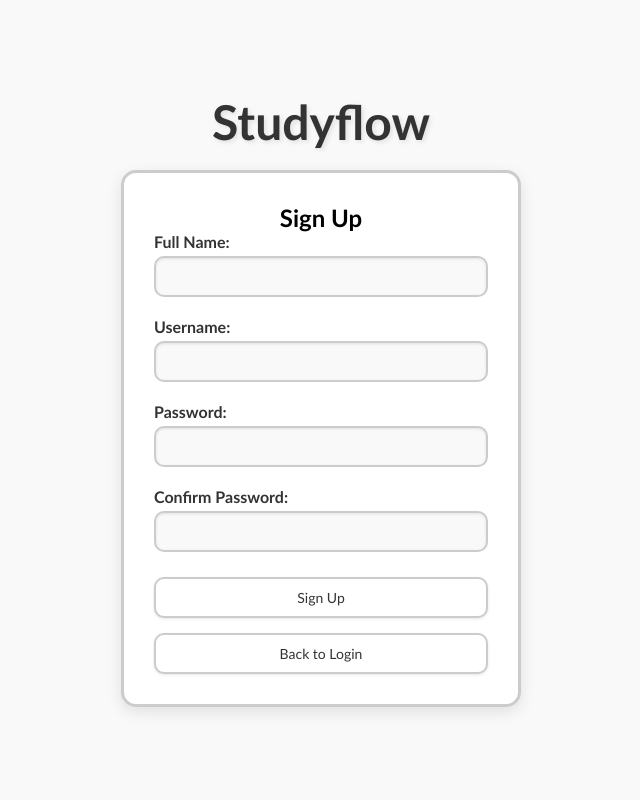
After one commit to lucasleung8/studyflow, a PHP site: page /signup.html in a window 1280 px wide. The commit adds this page. Shown: the whole page, without its empty margins (319-959 px from the left). Run offline with PHP 8.4, Linux system fonts and the light colour scheme.

```diff
--- /dev/null
+++ b/css/auth.css
@@ -0,0 +1,161 @@
+* {
+    box-sizing: border-box;
+    margin: 0;
+    padding: 0;
+    font-family: 'Trebuchet MS', 'Lucida Sans Unicode', 'Lucida Grande', 'Lucida Sans', Arial, sans-serif;
+}
+:root {
+    --background-color: #f9f9f9;
+    --container-color: #ffffff;
+    --font-color: #333333;
+    --border-color: #cccccc;
+    --shadow-color: rgba(0, 0, 0, 0.1);
+    --button-hover-color: #e0e0e0;
+    --button-active-color: #d0d0d0;
+    --highlight-color: #e53935;
+}
+
+.darkmode {
+    --background-color: #121212;
+    --container-color: #1e1e1e;
+    --font-color: #e0e0e0;
+    --border-color: #444444;
+    --shadow-color: rgba(0, 0, 0, 0.6);
+    --button-hover-color: #2a2a2a;
+    --button-active-color: #3a3a3a;
+    --highlight-color: #ff4c4c;
+}
+
+body {
+    display: flex;
+    flex-direction: column;
+    background-color: var(--background-color);
+    align-items: center;
+    justify-content: center;
+    height: 100vh;
+    margin: 0;
+    transition: background 0.5s, color 0.5s;
+}
+
+.center-text {
+    text-align: center;
+    margin-bottom: 20px;
+    font-size: 3rem;
+    font-weight: bold;
+    color: var(--font-color);
+    text-shadow: 2px 2px 5px var(--shadow-color);
+    cursor: pointer;
+    transition: transform 0.3s ease, color 0.3s ease;
+    text-decoration: none; /* Remove underline */
+}
+
+.center-text:hover {
+    transform: scale(1.1);
+    color: var(--highlight-color);
+}
+
+.rounded-container {
+    display: flex;
+    flex-direction: column;
+    align-items: center;
+    justify-content: center;
+    background: var(--container-color);
+    width: 90%;
+    max-width: 400px;
+    padding: 30px;
+    border: 3px solid var(--border-color); /* Add a clear border */
+    border-radius: 15px; /* Rounded corners */
+    box-shadow: 0 5px 15px var(--shadow-color); /* Add drop shadow */
+}
+
+label {
+    display: block;
+    margin-bottom: 5px;
+    font-weight: bold;
+    color: var(--font-color);
+}
+
+input {
+    width: 100%;
+    padding: 10px;
+    margin-bottom: 15px;
+    border: 2px solid var(--border-color);
+    border-radius: 10px;
+    font-size: 14px;
+    background: var(--background-color);
+    color: var(--font-color);
+    box-shadow: inset 0 1px 3px var(--shadow-color);
+    transition: border-color 0.3s ease, box-shadow 0.3s ease;
+}
+
+input:focus {
+    border-color: var(--highlight-color);
+    box-shadow: 0 0 5px var(--highlight-color);
+    outline: none;
+}
+
+.feedback {
+    font-size: 12px;
+    margin-top: -5px;
+    margin-bottom: 10px;
+    display: block;
+    word-wrap: break-word;
+    overflow-wrap: break-word;
+}
+
+.feedback.error {
+    color: var(--highlight-color);
+    font-size: 16px;
+    margin-top: 15px;
+    margin-bottom: 10px;
+    text-align: center;
+}
+
+.feedback.success {
+    color: var(--font-color);
+}
+
+.feedback.notloggedin {
+    color: var(--highlight-color);
+    font-size: 16px;
+    margin-top: 15px;
+    margin-bottom: 10px;
+    text-align: center;
+}
+
+
+.authButton {
+    display: flex;
+    align-items: center;
+    justify-content: center;
+    cursor: pointer;
+    color: var(--font-color);
+    background: var(--container-color);
+    border: 2px solid var(--border-color);
+    box-shadow: 0 1px 3px var(--shadow-color);
+    border-radius: 10px;
+    padding: 10px 15px;
+    font-size: 14px;
+    text-align: center;
+    text-decoration: none;
+    transition: background 0.3s, box-shadow 0.3s, transform 0.3s ease;
+}
+
+.authButton:hover {
+    background: var(--button-hover-color);
+    box-shadow: 0 3px 6px var(--shadow-color);
+    transform: translateY(-2px);
+}
+
+.authButton:active {
+    background: var(--button-active-color);
+    box-shadow: 0 0.5px 3px var(--shadow-color);
+    transform: translateY(1px);
+}
+
+#signupForm, #loginForm {
+    width: 100%;
+    display: flex;
+    flex-direction: column;
+    align-items: stretch;
+}
--- /dev/null
+++ b/js/login/signup.js
@@ -0,0 +1,99 @@
+window.addEventListener("load", function (event) {
+    const usernameInput = document.getElementById("username");
+    const passwordInput = document.getElementById("password");
+    const confirmPasswordInput = document.getElementById("confirmPassword");
+    const realNameInput = document.getElementById("realName");
+    const usernameFeedback = document.getElementById("usernameFeedback");
+    const passwordFeedback = document.getElementById("passwordFeedback");
+    const confirmPasswordFeedback = document.getElementById("confirmPasswordFeedback");
+    const signupFeedback = document.getElementById("signupFeedback");
+    const signupButton = document.getElementById("submitSignUp");
+
+    usernameInput.addEventListener("input", () => {
+        const username = usernameInput.value;
+        if (username.length < 8) {
+            usernameFeedback.textContent = "Username must be at least 8 characters.";
+            usernameFeedback.className = "feedback error";
+        } else {
+            fetch(`server/checkUsername.php?username=${username}`)
+                .then(response => response.json())
+                .then(data => {
+                    if (data.exists) {
+                        usernameFeedback.textContent = "Username is already taken.";
+                        usernameFeedback.className = "feedback error";
+                    } else {
+                        usernameFeedback.textContent = "Username is available.";
+                        usernameFeedback.className = "feedback success";
+                    }
+                });
+        }
+    });
+
+    passwordInput.addEventListener("input", () => {
+        const password = passwordInput.value;
+        const regex = /^(?=.*[a-z])(?=.*[A-Z])(?=.*\d)(?=.*[@$!%*?&])[A-Za-z\d@$!%*?&]{8,}$/;
+        if (!regex.test(password)) {
+            passwordFeedback.textContent = "Password must be at least 8 characters, include uppercase, lowercase, number, and special character.";
+            passwordFeedback.className = "feedback error";
+        } else {
+            passwordFeedback.textContent = "Password is valid.";
+            passwordFeedback.className = "feedback success";
+        }
+    });
+
+    confirmPasswordInput.addEventListener("input", () => {
+        if (confirmPasswordInput.value !== passwordInput.value) {
+            confirmPasswordFeedback.textContent = "Passwords do not match.";
+            confirmPasswordFeedback.className = "feedback error";
+        } else {
+            confirmPasswordFeedback.textContent = "Passwords match.";
+            confirmPasswordFeedback.className = "feedback success";
+        }
+    });
+
+    signupButton.addEventListener("click", (event) => {
+        event.preventDefault();
+
+        const username = usernameInput.value.trim();
+        const password = passwordInput.value.trim();
+        const confirmPassword = confirmPasswordInput.value.trim();
+        const realName = realNameInput.value.trim();
+
+        if (!username || !password || !confirmPassword || !realName) {
+            signupFeedback.textContent = "Please fill in all fields.";
+            signupFeedback.className = "feedback error";
+            return;
+        }
+
+        if (password !== confirmPassword) {
+            signupFeedback.textContent = "Passwords do not match.";
+            signupFeedback.className = "feedback error";
+            return;
+        }
+
+        fetch("server/signup.php", {
+            method: "POST",
+            headers: { "Content-Type": "application/x-www-form-urlencoded" },
+            body: `username=${encodeURIComponent(username)}&password=${encodeURIComponent(password)}&realName=${encodeURIComponent(realName)}`
+        })
+            .then(response => response.json())
+            .then(data => {
+                if (data.status === "ok") {
+                    signupFeedback.textContent = "Sign up successful! Redirecting to login...";
+                    signupFeedback.className = "feedback success";
+                    setTimeout(() => {
+                        window.location.href = "login.html";
+                    }, 2000);
+                } else {
+                    signupFeedback.textContent = data.message;
+                    signupFeedback.className = "feedback error";
+                }
+            })
+            .catch(error => {
+                console.error("Error signing up:", error);
+                signupFeedback.textContent = "An error occurred. Please try again.";
+                signupFeedback.className = "feedback error";
+            });
+    });
+
+});
--- /dev/null
+++ b/signup.html
@@ -0,0 +1,39 @@
+<!doctype html>
+<!--
+Names: Raymond, Lucas, Aiden
+Student Numbers:
+Date Created: March 30, 2025
+Description: Studyflow, a productivity tool that helps students transitioning to university with managing their tasks.
+Created by Raymond, Aiden, and Lucas for COMPSCI 1XD3 at McMaster University.
+-->
+<html>
+    <head>
+        <meta charset="utf-8">
+        <title>Sign Up - Studyflow</title>
+        <link rel="stylesheet" href="css/auth.css">
+        <script src="js/login/signup.js" defer></script>
+    </head>
+    <body>
+        <a href="index.html" class="center-text">Studyflow</a>
+        <div id="signupContainer" class="rounded-container">
+            <h2>Sign Up</h2>
+            <div id="signupForm">
+                <label for="realName">Full Name:</label>
+                <input id="realName" name="realName" type="text">
+                <span id="realNameFeedback" class="feedback"></span>
+                <label for="username">Username:</label>
+                <input id="username" name="username" type="text">
+                <span id="usernameFeedback" class="feedback"></span>
+                <label for="password">Password:</label>
+                <input id="password" name="password" type="password">
+                <span id="passwordFeedback" class="feedback"></span>
+                <label for="confirmPassword">Confirm Password:</label>
+                <input id="confirmPassword" name="confirmPassword" type="password">
+                <span id="confirmPasswordFeedback" class="feedback"></span>
+                <span id="signupFeedback" class="feedback"></span>
+                <input id="submitSignUp" class="authButton" type="submit" value="Sign Up">
+                <a href="login.html" class="authButton">Back to Login</a>
+            </div>
+        </div>
+    </body>
+</html>
```
Also changed, not shown: home.php (renamed from home.html, +12 -1 lines), js/home/tasks.js (+18 -1 lines), js/login/login.js (added, +39 -0 lines), login.html (+25 -12 lines), server/checkUsername.php (added, +18 -0 lines), server/getUserID.php (added, +16 -0 lines), server/login.php (added, +26 -0 lines), server/logout.php (added, +14 -0 lines), server/signup.php (added, +26 -0 lines), css/style.css (line endings or trailing spaces).
